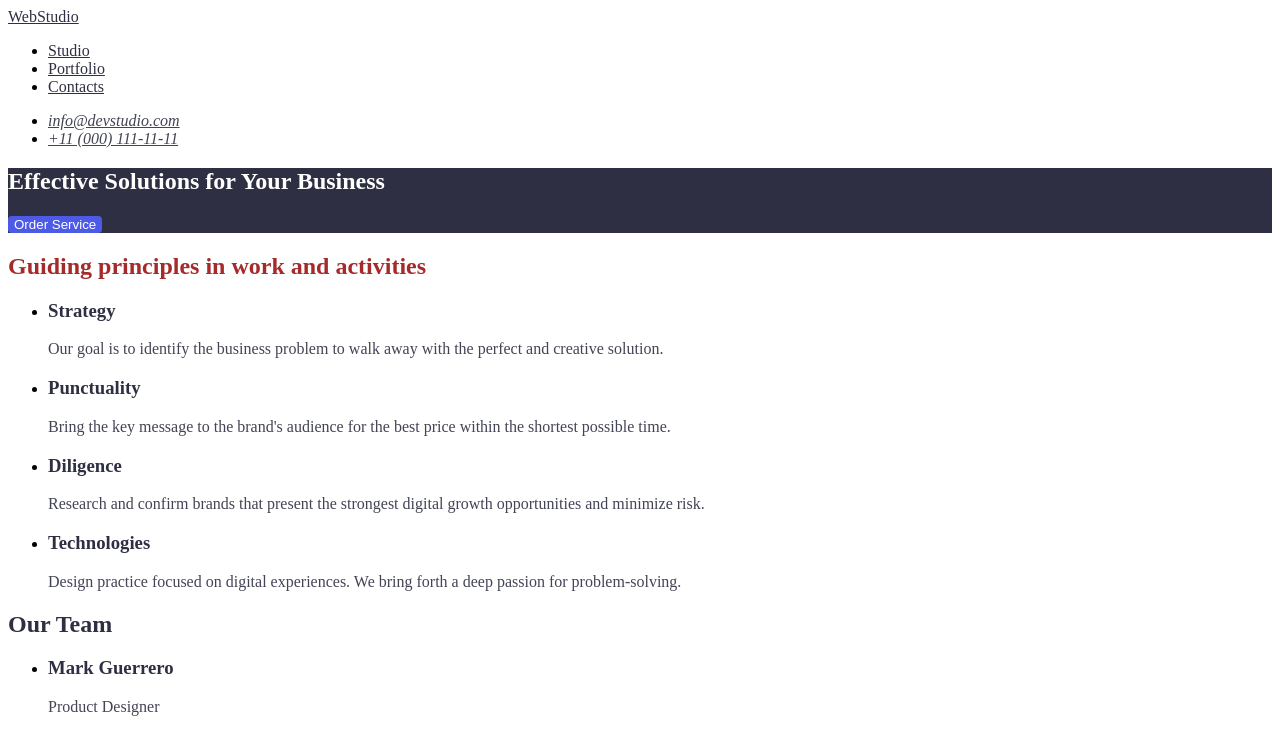
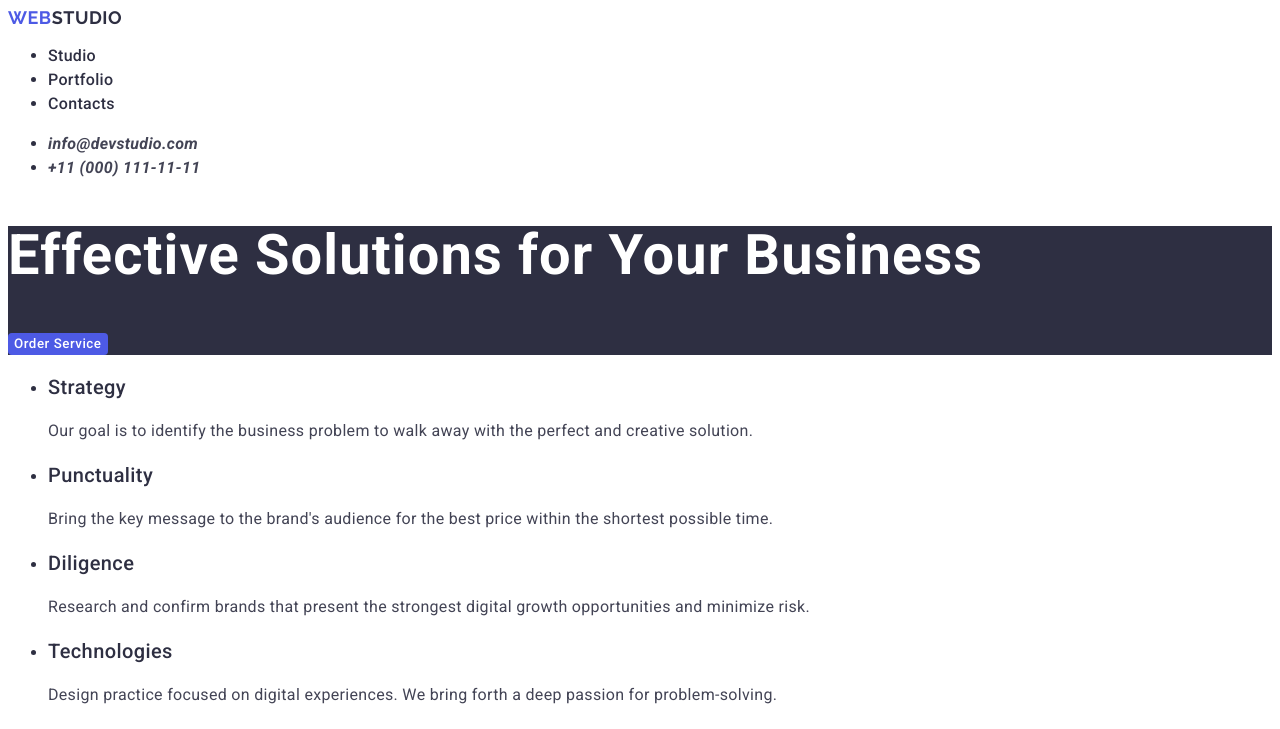
Before and after one commit to Serhii09/goit-markup-hw-02, a plain HTML site: page index.html in a window 1280 px wide. Shown: the top 729 px of the page. Drawn offline with Linux system fonts and the light colour scheme.

Commit message:
add.type

```diff
--- a/index.html
+++ b/index.html
@@ -4,12 +4,22 @@
     <meta charset="UTF-8" />
     <meta name="viewport" content="width=device-width, initial-scale=1.0" />
     <title>Web Studio</title>
+    <!-- Fonts -->
+    <link rel="preconnect" href="https://fonts.googleapis.com" />
+    <link rel="preconnect" href="https://fonts.gstatic.com" crossorigin />
+    <link
+      href="https://fonts.googleapis.com/css2?family=Raleway:wght@700&family=Roboto:ital,wght@0,400;0,500;0,700;1,700&display=swap"
+      rel="stylesheet"
+    />
+    <!-- Styles -->
     <link rel="stylesheet" href="./styles.css" />
   </head>
   <body>
     <header>
       <nav>
-        <a class="logo-up" href="./index.html">WebStudio</a>
+        <a class="logo-up" href="./index.html"
+          ><span class="logo-accent">Web</span>studio</a
+        >
         <ul>
           <li><a class="nav-link" href="">Studio</a></li>
           <li><a class="nav-link" href="">Portfolio</a></li>
@@ -40,7 +50,7 @@
       <!-- Section 2 -->
       <section>
         <!-- hide this title visually -->
-        <h2 class="title-section-second">
+        <h2 class="title-visually-hidden">
           Guiding principles in work and activities
         </h2>
         <ul>
@@ -171,7 +181,9 @@
       </section>
     </main>
     <footer class="background-footer">
-      <a class="logo-down" href="./index.html">WebStudio</a>
+      <a class="logo-down" href="./index.html"
+        ><span class="logo-accent">Web</span>Studio</a
+      >
       <p class="guideline">
         Increase the flow of customers and sales for your business with digital
         marketing & growth solutions.
--- a/styles.css
+++ b/styles.css
@@ -7,23 +7,49 @@
 --c-hide-title: brown;
 --c-button-back: #4D5AE5;
 --c-hover-button-back: #404BBF;
+--c-logo-accent: #4D5AE5;
+}
+
+body {
+    color: var(--c-title);
+    font-family: "Roboto" ,sans-serif;
+    font-size: 16px;
 }
 
 /* Header */
 .logo-up {
     color: var(--c-title);
+    font-family: "Raleway";
+    font-size: 18px;
+    font-weight: 700;
+line-height: 1.11;
+letter-spacing: 0.03em;
+text-decoration: none;
+text-transform: uppercase;
+}
+
+.logo-accent {
+    color:var(--c-logo-accent);
 }
 
 .nav-link {
     color: var(--c-title);
+    font-weight: 500;
+line-height: 1.5;
+letter-spacing: 0.02em;
+text-decoration: none;
 }
 
 .nav-link:active {
 color: var(--c-feetback);
+
 }
 
 .address-mail {
     color: var(--c-text);
+line-height: 1.5;
+letter-spacing: 0.02em;
+text-decoration: none;
 }
 
 .address-mail:active {
@@ -32,6 +58,9 @@ color: var(--c-feetback);
 
 .tel-contacts {
    color: var(--c-text);
+line-height: 1.5;
+letter-spacing: 0.02em;
+text-decoration: none;
 }
 
 /* Main section 1 */
@@ -41,14 +70,22 @@ color: var(--c-feetback);
 
 .hero-title {
     color: var(--c-button-h1);
+    font-size: 56px;
+font-weight: 700;
+line-height: 1.07;
+letter-spacing: 0.02em;
 }
 
 .button {
+    font-family: inherit;
     color: var(--c-button-h1);
     background-color: var(--c-button-back);
     border: none;
     border-radius: 4px;
     cursor: pointer;
+font-weight: 500;
+line-height: 1.5;
+letter-spacing: 0.04em;
 }
 
 .button:hover {
@@ -57,47 +94,90 @@ color: var(--c-feetback);
 }
 
 /* Main section 2 */
-.title-section-second {
-    color: var(--c-hide-title);
+.title-visually-hidden {
+    position: absolute;
+    width: 1px;
+    height: 1px;
+    margin: -1px;
+    border: 0;
+    padding: 0;
+    white-space: nowrap;
+    clip-path: inset(100%);
+    clip: rect(0 0 0 0);
+    overflow: hidden;
 }
 
 .title-of-principles {
     color: var(--c-title);
+    font-size: 20px;
+font-weight: 500;
+line-height: 1.2;
+letter-spacing: 0.02em;
 }
 
 .text-principles {
     color: var(--c-text);
+line-height: 1.5;
+letter-spacing: 0.02em;
 }
 
 /* Main section 3 */
 .title-section-three {
     color: var(--c-title);
+    font-size: 36px;
+font-weight: 700;
+line-height: 1.11;
+letter-spacing: 0.02em;
 }
 
 .team-members {
     color: var(--c-title);
+    font-size: 20px;
+font-weight: 500;
+line-height: 1.2;
+letter-spacing: 0.02em;
 }
 
 .profession-team-members {
     color: var(--c-text);
+line-height: 1.5;
+letter-spacing: 0.02em;
 }
 
 /* Main section 4 */
 .title-section-four {
     color: var(--c-title);
+    font-size: 36px;
+font-weight: 700;
+line-height: 1.11;
+letter-spacing: 0.02em;
 }
 
 .functionality {
     color: var(--c-title);
+    font-size: 20px;
+font-weight: 500;
+line-height: 1.2;
+letter-spacing: 0.02em;
 }
 
 .type-functionality {
     color: var(--c-text);
+line-height: 1.5;
+letter-spacing: 0.02em;
 }
 
 /* Footer */
 .logo-down {
     color:var(--c-footer-logo-paragraf);
+       font-family: "Raleway";
+    font-size: 18px;
+    font-weight: 700;
+line-height: 1.11;
+letter-spacing: 0.03em;
+text-decoration: none;
+text-transform: uppercase;
+
 }
 
 .background-footer {
@@ -106,4 +186,6 @@ color: var(--c-feetback);
 
 .guideline {
     color:var(--c-footer-logo-paragraf);
+line-height: 1.5;
+letter-spacing: 0.02em;
 }
```
